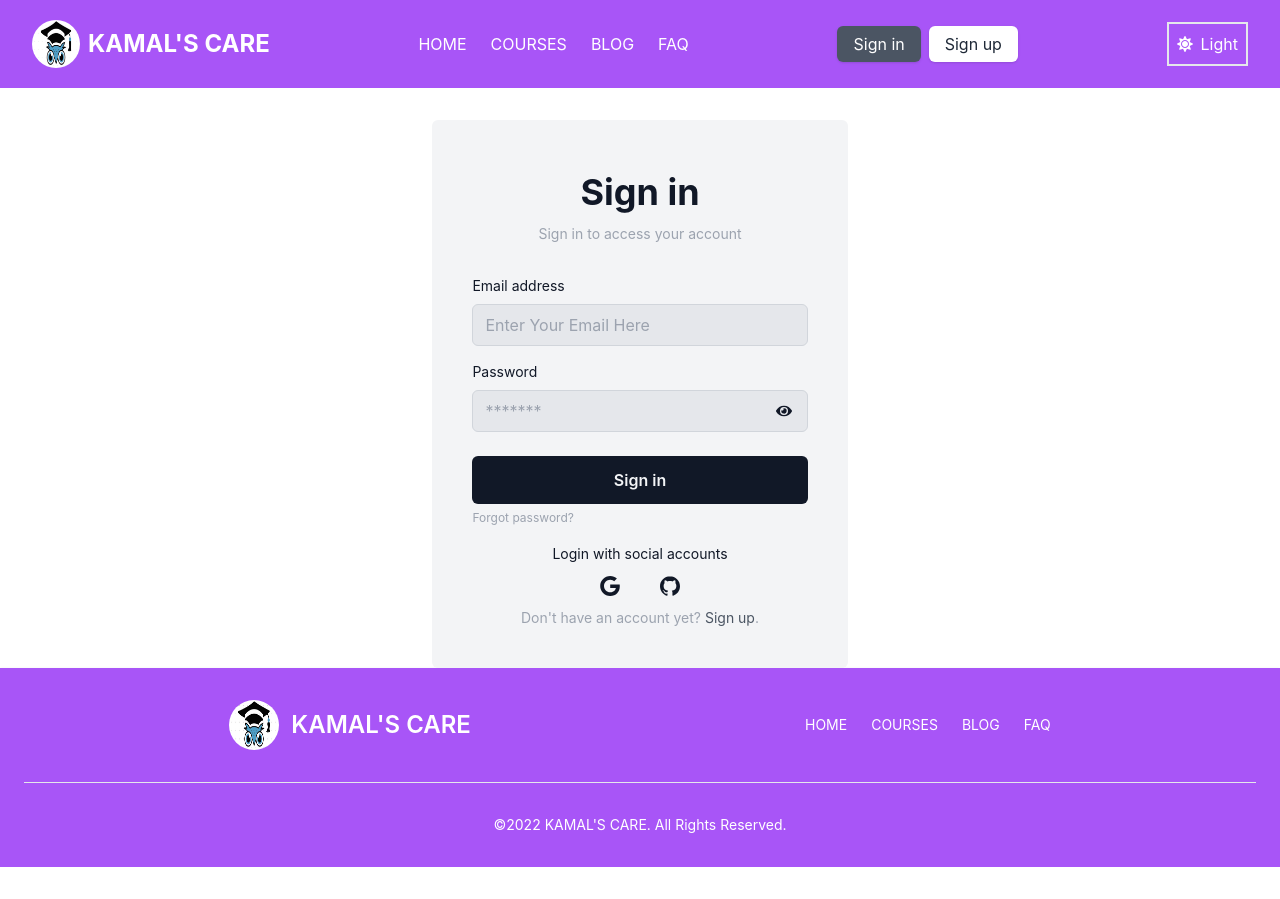
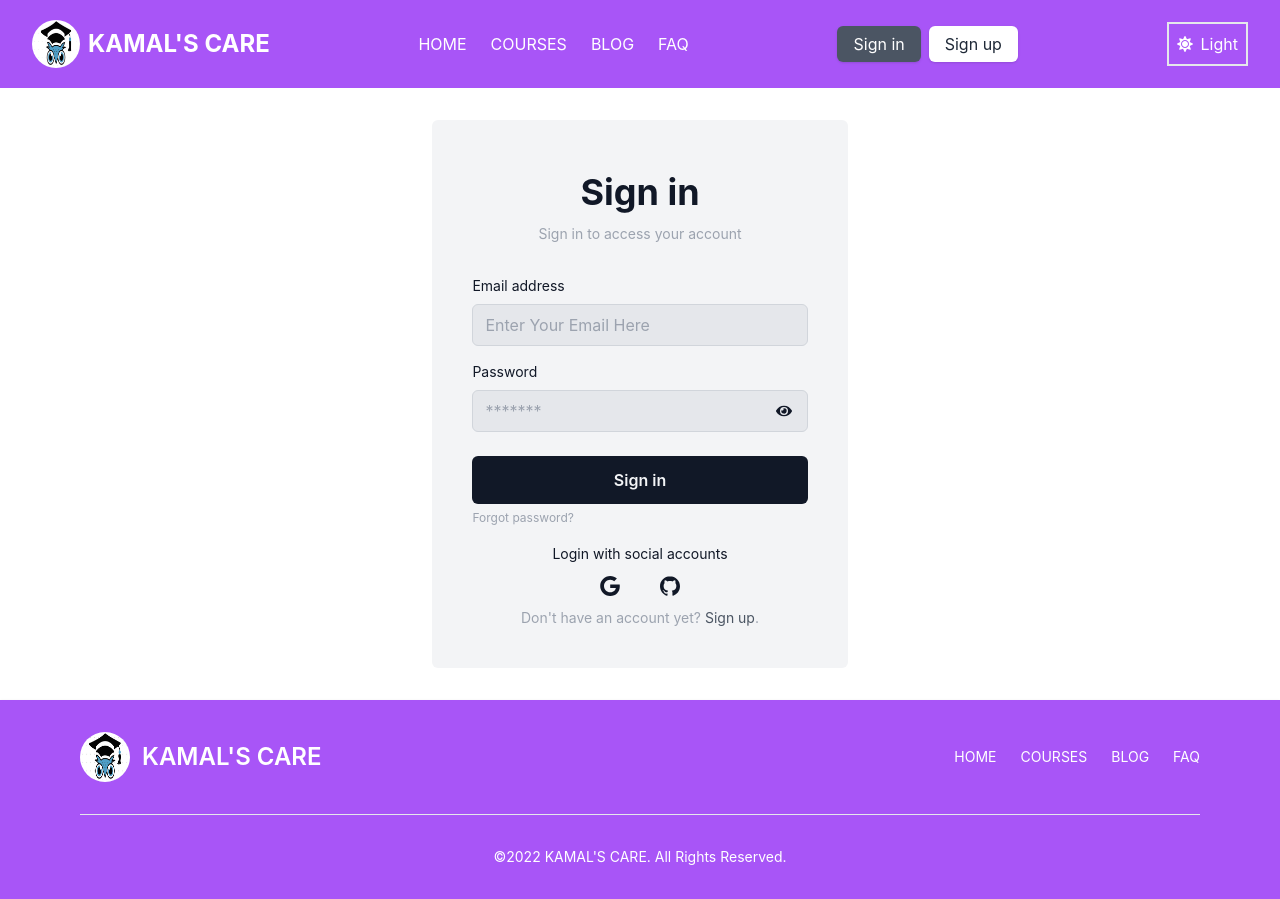
Before and after one commit to Emon1304013/learning-platform, a React (Create React App) app: page /login in a window 1280 px wide. Before the commit the page ends 867 px from the top, so only its background shows below. Built offline with nearby package versions, Linux system fonts and the light colour scheme; no server answers.

Commit message:
Styling changed for footer and sign in and register page

```diff
--- a/src/pages/Checkout/Checkout.js
+++ b/src/pages/Checkout/Checkout.js
@@ -9,7 +9,7 @@ const Checkout = () => {
   console.log(course);
   const { name, description, img, lessons, difficulty } = course;
   return (
-    <div className="mt-12">
+    <div className="my-12">
       <div className="w-11/12 lg:w-1/2 mx-auto ">
         <h2 className="text-xl lg:text-2xl text-center font-bold mb-4 font-serif">
           Welcome, <span className="uppercase">{user?.displayName}</span>
@@ -32,7 +32,7 @@ const Checkout = () => {
                 </div>
                 <p className="text-gray-700 text-base">{description}</p>
               </div>
-              <div class="flex items-center justify-between">
+              <div class="flex flex-col lg:flex-row items-center justify-between">
                 <p><span className="font-semibold">Lessons: </span> {lessons}</p>
                 <p><span className="font-semibold">Difficulty-level: </span>{difficulty}</p>
               </div>
--- a/src/pages/Footer/Footer.js
+++ b/src/pages/Footer/Footer.js
@@ -7,8 +7,9 @@ const Footer = () => {
   const {darkMode} = useContext(ThemeContext)
   return (
     <div>
-      <footer className={`p-4 shadow md:px-6 md:py-8 ${darkMode ? 'dark' : 'light'}`}>
-        <div className="sm:flex sm:items-center sm:justify-between sm:w-2/3 mx-auto">
+      <footer className={`p-4 shadow md:px-20 md:py-8 ${darkMode ? 'dark' : 'light'}`}>
+        <div className="sm:flex sm:items-center sm:justify-between mx-auto">
+          <div className="flex justify-center">
           <Link to="/" className="flex items-center mb-4 sm:mb-0">
             <img
               src={logo}
@@ -20,7 +21,9 @@ const Footer = () => {
               KAMAL'S CARE
             </span>
           </Link>
-          <ul className="flex flex-wrap items-center mb-6 text-sm text-white sm:mb-0">
+          </div>
+          <div>
+            <ul className="flex flex-wrap items-center justify-center mb-6 text-sm text-white sm:mb-0">
 
               <Link to="/" className="mr-4 md:mr-6 ">
                 <button className="cursor-pointer">HOME</button>
@@ -38,13 +41,16 @@ const Footer = () => {
               </Link>
 
           </ul>
+          </div>
         </div>
         <hr className="my-6 border-gray-200 sm:mx-auto dark:border-white lg:my-8" />
+        <div className="text-center">
         <span className="block text-sm text-white sm:text-center dark:text-white">
           ©2022
           <span className="hover:underline"> KAMAL'S CARE</span>. All Rights
           Reserved.
         </span>
+        </div>
       </footer>
     </div>
   );
--- a/src/pages/Login/Login.js
+++ b/src/pages/Login/Login.js
@@ -6,7 +6,7 @@ import { FaEye } from "react-icons/fa";
 // import { onAuthStateChanged } from "firebase/auth";
 
 const Login = () => {
-  const { userLogin, googleSignIn, resetPass, setLoading, githubSignIn, setUser} =
+  const { userLogin, googleSignIn, resetPass, setLoading, githubSignIn} =
     useContext(AuthContext);
   const [email, setEmail] = useState("");
   const [password, setPassword] = useState("");
@@ -29,10 +29,8 @@ const Login = () => {
   const handleGithubSignIn = () =>{
       githubSignIn()
       .then((result) => {
-        // onAuthStateChanged(auth, (currentUser) => {
-        //     setUser(currentUser)})
         const user = result.user;
-        // navigate(from, { replace: true });
+        navigate(from, { replace: true });
         toast.success("User logged in successfully")
       })
       .catch((error) => {
@@ -97,7 +95,7 @@ const Login = () => {
     }
   };
   return (
-    <div className="flex justify-center items-center pt-8">
+    <div className="flex justify-center items-center pt-8 mb-8">
       <div className="flex flex-col max-w-md p-6 rounded-md sm:p-10 bg-gray-100 text-gray-900">
         <div className="mb-8 text-center">
           <h1 className="my-3 text-4xl font-bold">Sign in</h1>
--- a/src/pages/Register/Register.js
+++ b/src/pages/Register/Register.js
@@ -1,4 +1,3 @@
-import { onAuthStateChanged } from "firebase/auth";
 import React, { useContext, useState } from "react";
 import { FaEye } from "react-icons/fa";
 import { Link, useLocation, useNavigate } from "react-router-dom";
@@ -7,7 +6,7 @@ import { AuthContext } from "../../contexts/UserContext";
 // import { onAuthStateChanged } from "firebase/auth";
 
 const SignUp = () => {
-  const { createUser, verifyEmail, updateUserProfile, googleSignIn , githubSignIn,auth,setUser} =
+  const { createUser, verifyEmail, updateUserProfile, googleSignIn , githubSignIn} =
     useContext(AuthContext);
 
   const [name, setName] = useState("");
@@ -82,7 +81,6 @@ const SignUp = () => {
     createUser(email, password)
       .then((result) => {
         const user = result.user;
-        console.log(user);
         event.target.reset();
         updateUserProfile(name, photoUrl)
         .then(() => {
@@ -98,14 +96,12 @@ const SignUp = () => {
 
       .catch((error) => {
         const errorMessage = error.message;
-        console.error(error);
         toast.error(errorMessage);
       });
   };
 
   const handleShowPass = (e) => {
     e.preventDefault();
-    console.log("show password");
     setShowPass(!showPass);
   };
 
@@ -116,7 +112,6 @@ const SignUp = () => {
 
   const handleGoogleSignin = () => {
     googleSignIn().then((result) => {
-      // console.log(result.user);
       navigate(from, { replace: true })
     });
   };
@@ -124,10 +119,9 @@ const SignUp = () => {
   const handleGithubSignIn = () =>{
     githubSignIn()
     .then((result) => {
-
       const user = result.user;
       toast.success("User logged in successfully")
-      // navigate('/');
+      navigate(from, { replace: true })
     })
     .catch((error) => {
       toast.error(error.message);
```
